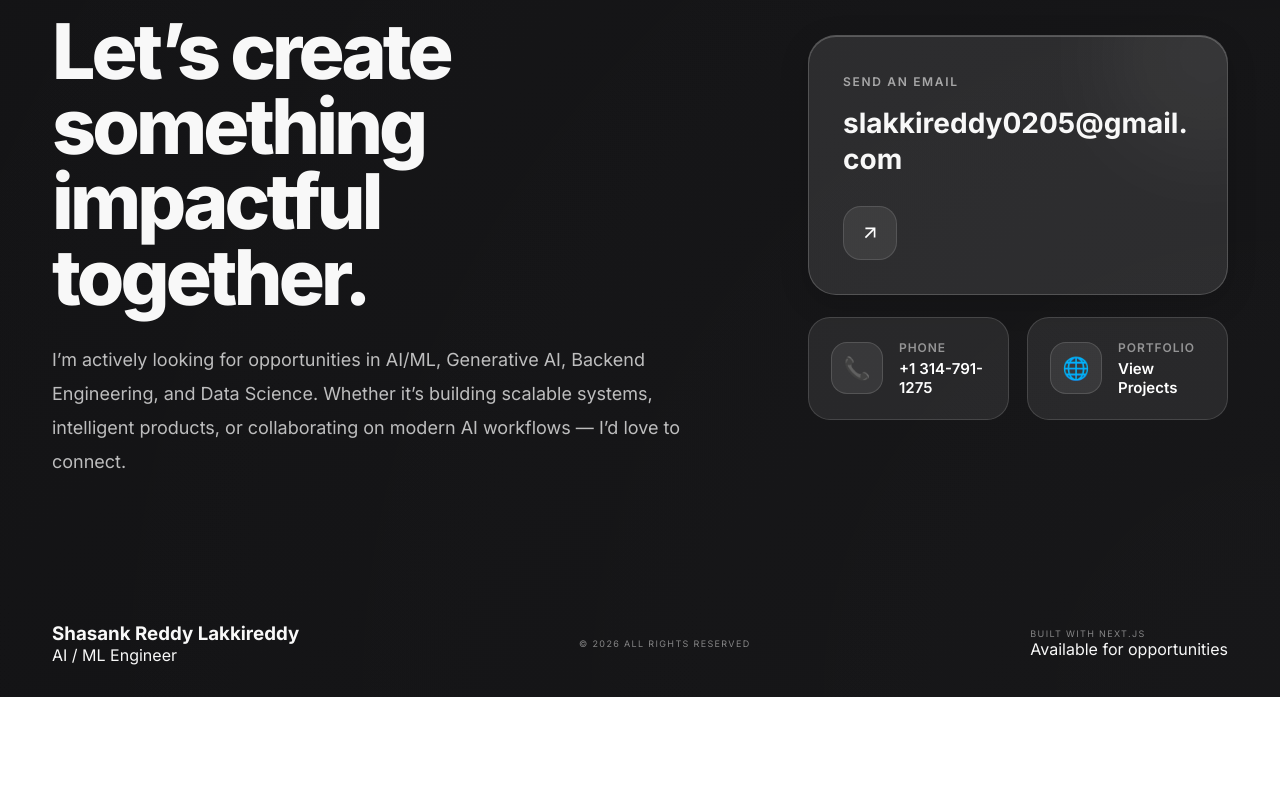
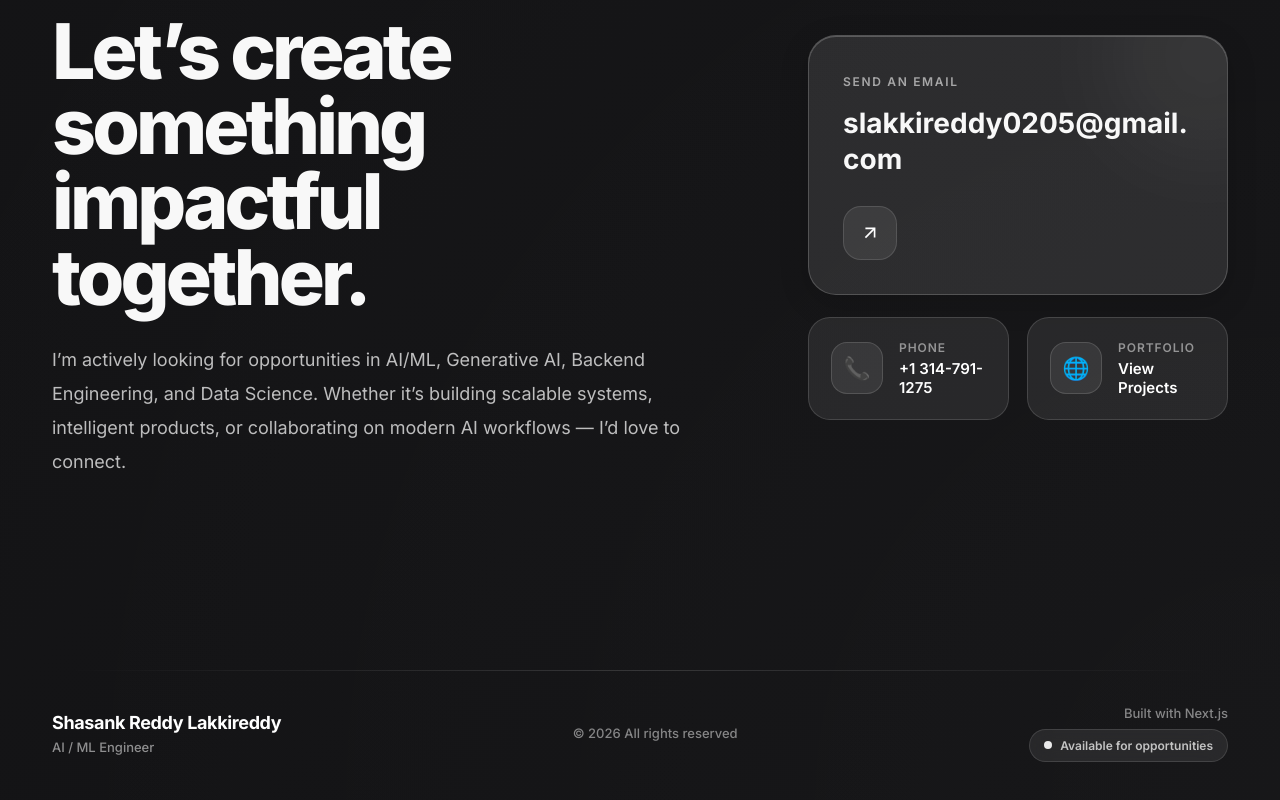
Before and after one commit to Rushikesh-9124/portfolio-shasank, a Next.js app: page / in a window 1280 px wide. Shown: the part 4937-5737 px from the top of the page. Before the commit the page ends 5634 px from the top, so only its background shows below. Built offline with nearby package versions, Linux system fonts and the light colour scheme.

Commit message:
Refactor Footer styles for improved layout and spacing

```diff
--- a/src/components/Footer.module.css
+++ b/src/components/Footer.module.css
@@ -1,41 +1,142 @@
 .footer {
-  border-top: 1px solid var(--border);
-  padding: 32px 0;
   position: relative;
-  z-index: 1;
+
+  padding: 40px 0;
+
+  margin-top: 40px;
 }
+
+/* TOP LINE */
+
+.topLine {
+  width: 100%;
+  height: 1px;
+
+  margin-bottom: 34px;
+
+  background: linear-gradient(
+    90deg,
+    transparent,
+    rgba(255,255,255,0.14),
+    transparent
+  );
+}
+
+/* INNER */
 
 .inner {
   display: flex;
   align-items: center;
   justify-content: space-between;
-  gap: 20px;
+
+  gap: 30px;
+
   flex-wrap: wrap;
 }
 
-.ornamentRow {
+/* LEFT */
+
+.left {
   display: flex;
-  align-items: center;
-  gap: 12px;
-  color: var(--gold-dim);
-  font-size: 10px;
-  letter-spacing: 0.3em;
-  margin-bottom: 16px;
+  flex-direction: column;
+
+  gap: 6px;
 }
 
-.ornamentRow::before, .ornamentRow::after {
-  content: '';
-  flex: 1;
-  height: 1px;
-  background: linear-gradient(90deg, transparent, var(--border), transparent);
+.name {
+  font-size: 18px;
+  font-weight: 700;
+
+  letter-spacing: -0.02em;
+
+  color: white;
 }
 
-.copy, .built {
-  font-family: var(--font-display);
-  font-size: 9px;
-  letter-spacing: 0.15em;
-  text-transform: uppercase;
-  color: var(--text-muted);
+.role {
+  font-size: 13px;
+  font-weight: 500;
+
+  color: rgba(255,255,255,0.52);
 }
 
-.gold { color: var(--gold); }
+/* CENTER */
+
+.center {
+  text-align: center;
+}
+
+.copy {
+  font-size: 13px;
+  font-weight: 500;
+
+  color: rgba(255,255,255,0.48);
+}
+
+/* RIGHT */
+
+.right {
+  display: flex;
+  flex-direction: column;
+  align-items: flex-end;
+
+  gap: 8px;
+}
+
+.built {
+  font-size: 13px;
+  font-weight: 500;
+
+  color: rgba(255,255,255,0.48);
+}
+
+/* STATUS */
+
+.status {
+  display: inline-flex;
+  align-items: center;
+
+  gap: 8px;
+
+  padding: 8px 14px;
+
+  border-radius: 999px;
+
+  background: rgba(255,255,255,0.08);
+
+  border: 1px solid rgba(255,255,255,0.12);
+
+  backdrop-filter: blur(10px);
+
+  font-size: 12px;
+  font-weight: 600;
+
+  color: rgba(255,255,255,0.72);
+}
+
+.dot {
+  width: 8px;
+  height: 8px;
+
+  border-radius: 50%;
+
+  background: rgba(255,255,255,0.9);
+}
+
+/* MOBILE */
+
+@media (max-width: 768px) {
+  .inner {
+    flex-direction: column;
+
+    text-align: center;
+  }
+
+  .left,
+  .right {
+    align-items: center;
+  }
+
+  .copy {
+    order: 3;
+  }
+}
```
